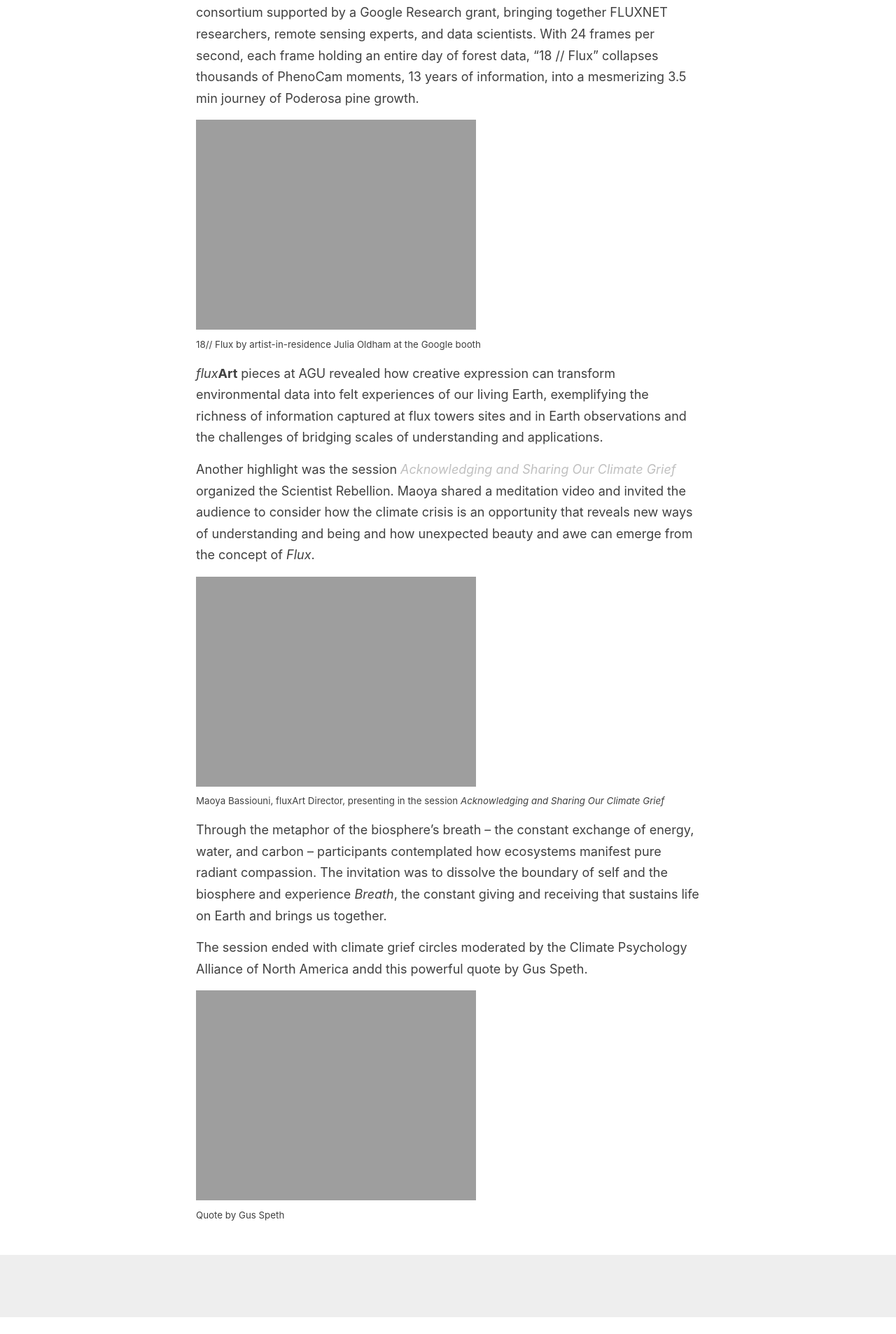
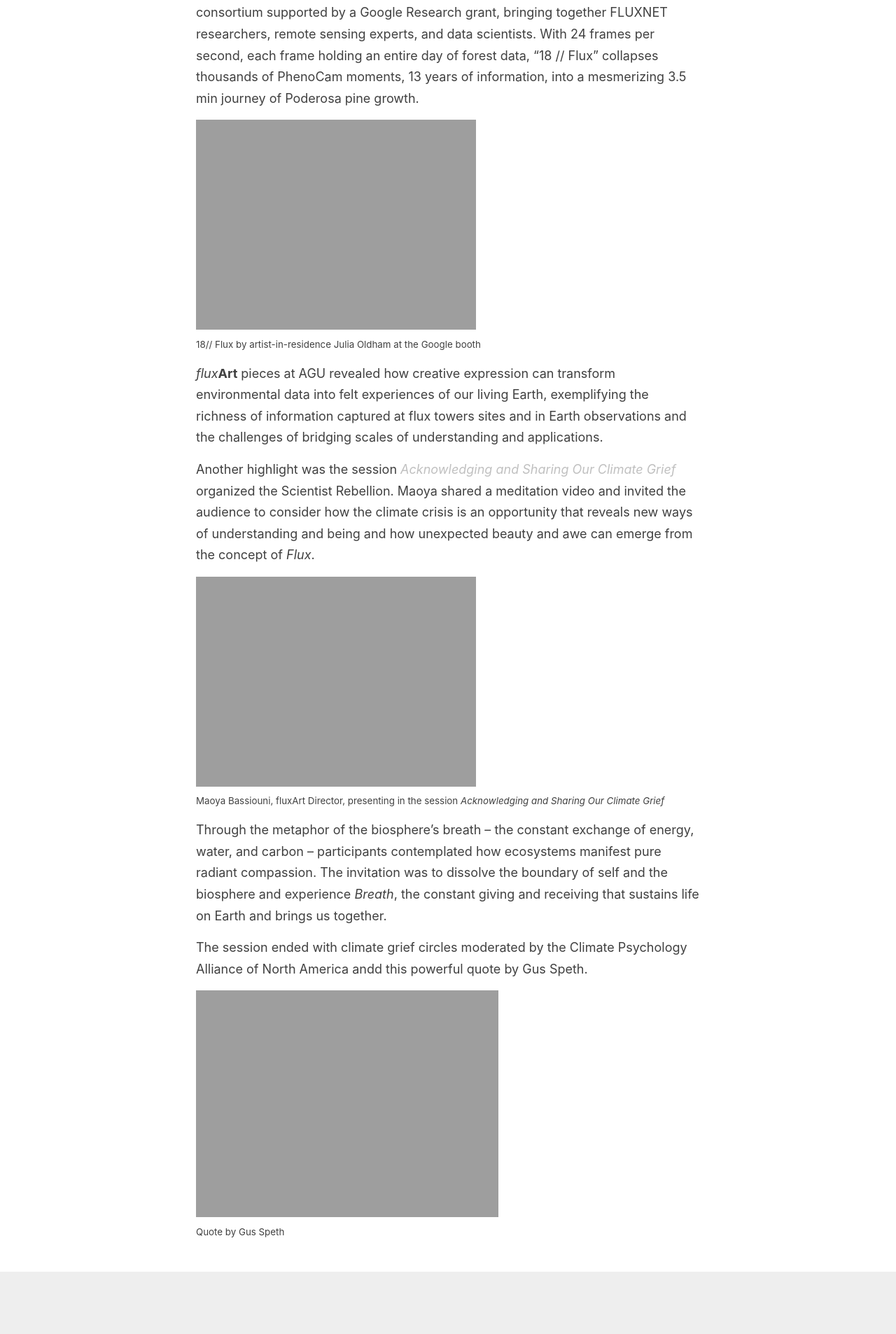
Before and after one commit to fluxnetart/fluxnetart.github.io, a Jekyll site: the page built from _posts/2024-12-11-agumeeting.md, in a window 1280 px wide. Shown: the part 862-2768 px from the top of the page at 70% size. Built offline with Jekyll 4.4.1, drawn with Linux system fonts in a browser that asks for light colours; before the commit the page ends 2744 px from its top, so only the background shows below that.

Commit message:
edit image size

```diff
--- a/_posts/2024-12-11-agumeeting.md
+++ b/_posts/2024-12-11-agumeeting.md
@@ -29,6 +29,6 @@ Through the metaphor of the biosphere’s breath – the constant exchange of en
 The session ended with climate grief circles moderated by the Climate Psychology Alliance of North America andd this powerful quote by Gus Speth.
 
 <figure>
-	<img src="https://fluxnetart.github.io/images/agu_speth.png">
+	<img src="https://fluxnetart.github.io/images/agu_speth.png" width="60%" height="auto">
   <figcaption>Quote by Gus Speth</figcaption>
 </figure>
```
